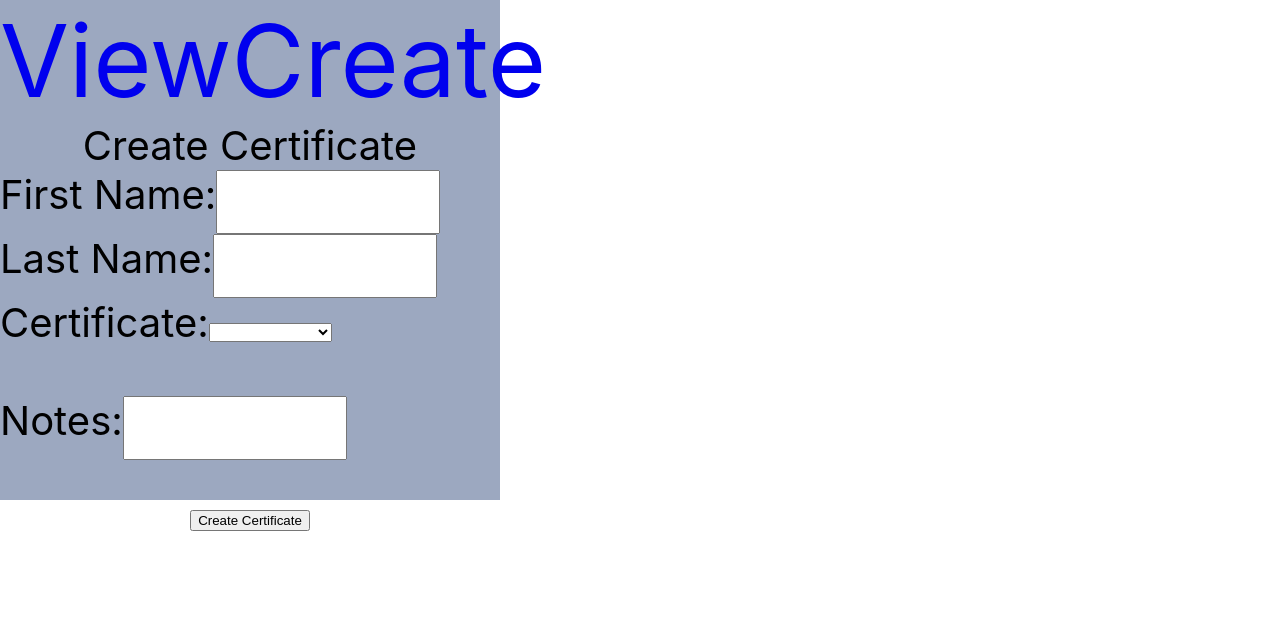
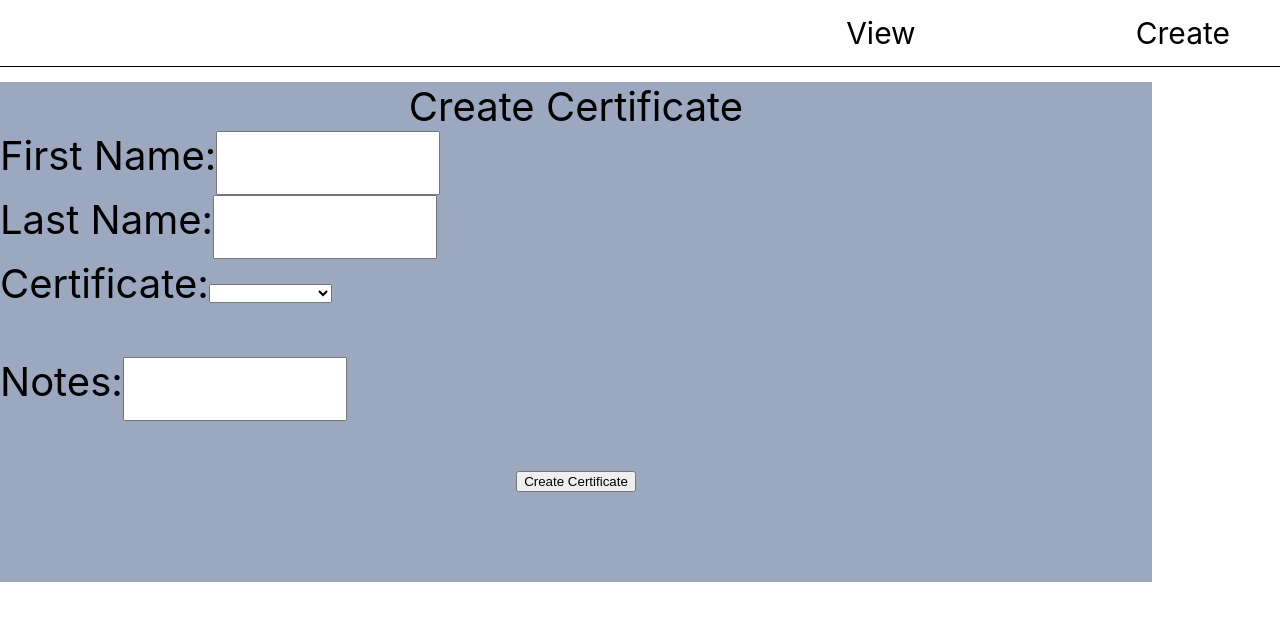
Before and after one commit to CacheAngus/frontend_temp, a React (Create React App) app: page / in a window 1280 px wide. Shown: the top 620 px of the page. Built offline with nearby package versions, Linux system fonts and the light colour scheme.

Commit message:
added some css to make the nav bar look a bit better

```diff
--- a/src/App.css
+++ b/src/App.css
@@ -1,7 +1,7 @@
 .App {
   text-align: center;
   background-color: #9ca8c0;
-  width: 500px;
+  width: 90%;
   height: 500px;
   flex: 1;
   flex-direction: row;
@@ -35,13 +35,22 @@
 .App-link {
   color: #61dafb;
 }
+.NavigationBar{
+  font-size: 30px;
+      padding-top: 15px;
+      padding-bottom: 15px;
 
-.NavigationBar{
-  color: red;
-  font-size: 100px;
-  a:link {
-    text-decoration: none;
 }
+
+.NavigationLinks{
+  color: black;
+  text-decoration: none;
+  text-align: right;
+  padding-right: 40px;
+  border-bottom: 1px solid black;
+  padding-bottom: 15px;
+  padding-left: 40px;
+
 }
 
 @keyframes App-logo-spin {
--- a/src/App.js
+++ b/src/App.js
@@ -47,10 +47,12 @@ changeNotes(e) {
   render() {
     return (
       <BrowserRouter>
+      <div>
+      <NavigationBar />
       <div className="App" style={this.state.appBackground}>
-      <NavigationBar />
+      <div>
       <Route path="/view" name="view" component={UserTable}></Route>
-
+      </div>
                 <form onSubmit={this.handleSubmit}>
                   <label id="certificate">
                     Create Certificate
@@ -70,7 +72,7 @@ changeNotes(e) {
                 </label>
                 <input type = "submit" name="certificate"  value="Create Certificate" />
                 </form>
-              </div>
+              </div></div>
               </BrowserRouter>
 
     );
--- a/src/components/Navigation/NavigationBar.js
+++ b/src/components/Navigation/NavigationBar.js
@@ -5,12 +5,16 @@ class NavigationBar extends Component{
   render(){
   return(
 <div class="NavigationBar">
-        <Link to="/view">
+<div class="NavigationLinks">
+        <Link to="/view"
+        style={{ textDecoration: 'none', paddingRight:'220px', color:'black'}}>
         View
         </Link>
-        <Link to="/create">
+        <Link to="/create"
+        style={{ textDecoration: 'none',paddingRight:'10px', color:'black'}}>
   Create
         </Link>
+        </div>
 </div>
   );
 }
```
